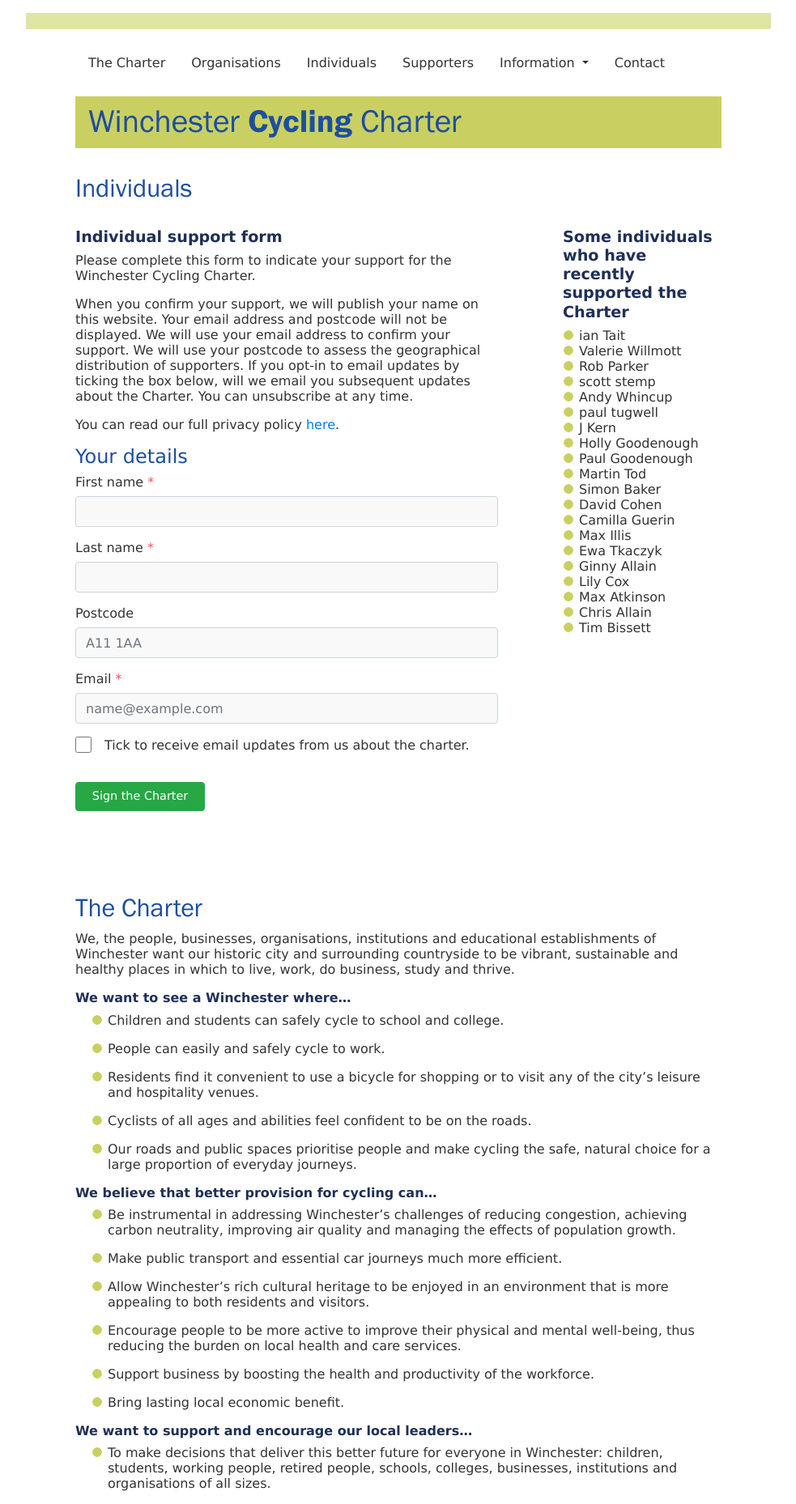
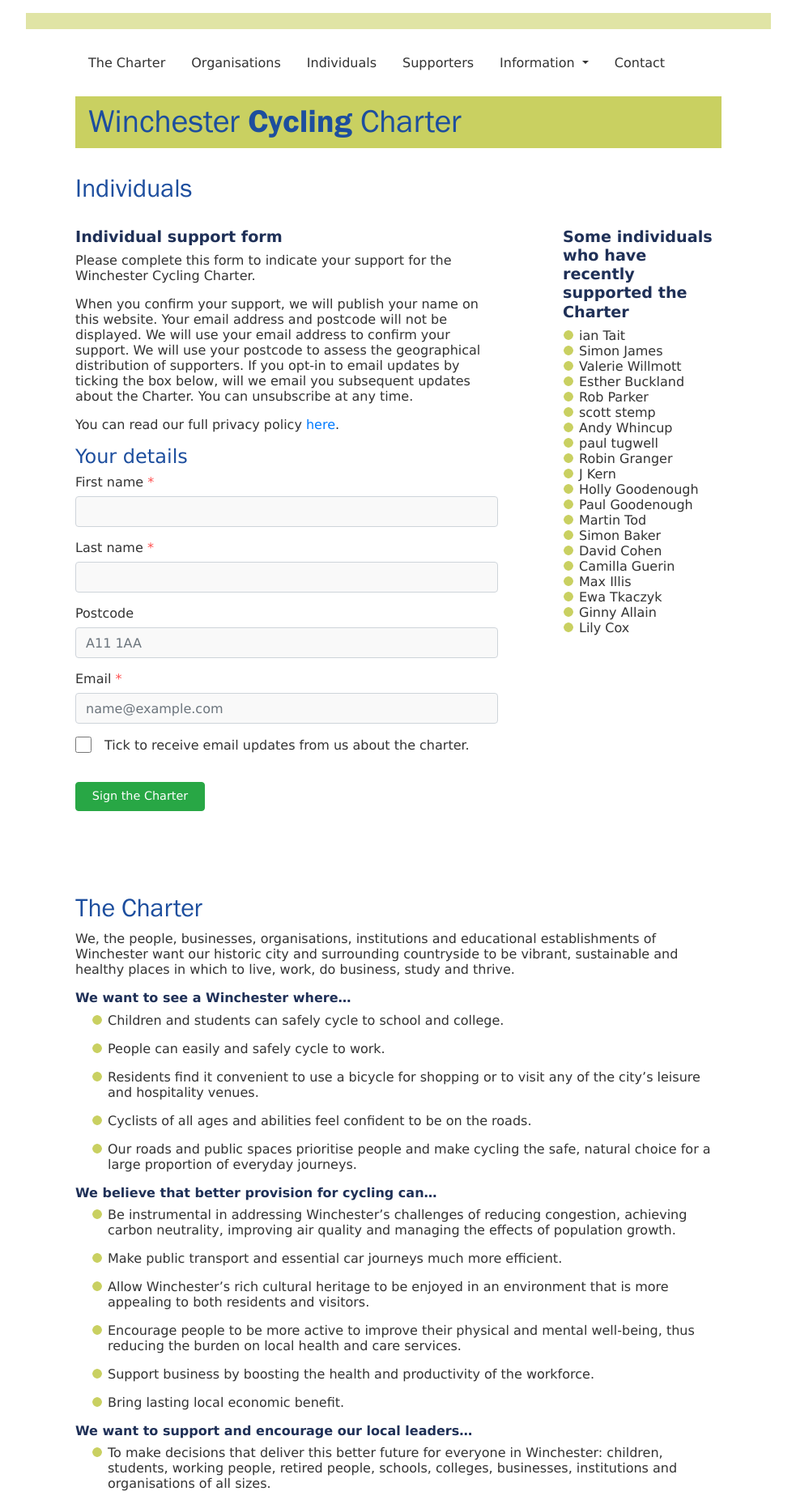
Before and after one commit to winchestercyclingcharter/winchestercyclingcharter.github.io, a Jekyll site: the page built from ind-page.md, in a window 1280 px wide. Shown: the whole page at 81% size, without its empty margins (148-1131 px from the left). Built offline with Jekyll 4.4.1, drawn with Linux system fonts in a browser that asks for light colours; nearby versions of some CDN libraries.

Commit message:
Update people.yml

```diff
--- a/_data/people.yml
+++ b/_data/people.yml
@@ -445,3 +445,6 @@ people:
 - { lastname: Willmott , firstname: Valerie , dt: 20210421-181555-481424 }
 - { lastname: Tod, firstname: Martin, dt: 20210420-210659-427030 }
 - { lastname: Tait, firstname: ian, dt: 20210422-103658-878435 }
+- { lastname: Buckland, firstname: Esther, dt: 20210421-175119-606038 }
+- { lastname: James, firstname: Simon, dt: 20210422-095505-381202 }
+- { lastname: Granger, firstname: Robin, dt: 20210421-073606-337611 }
```
